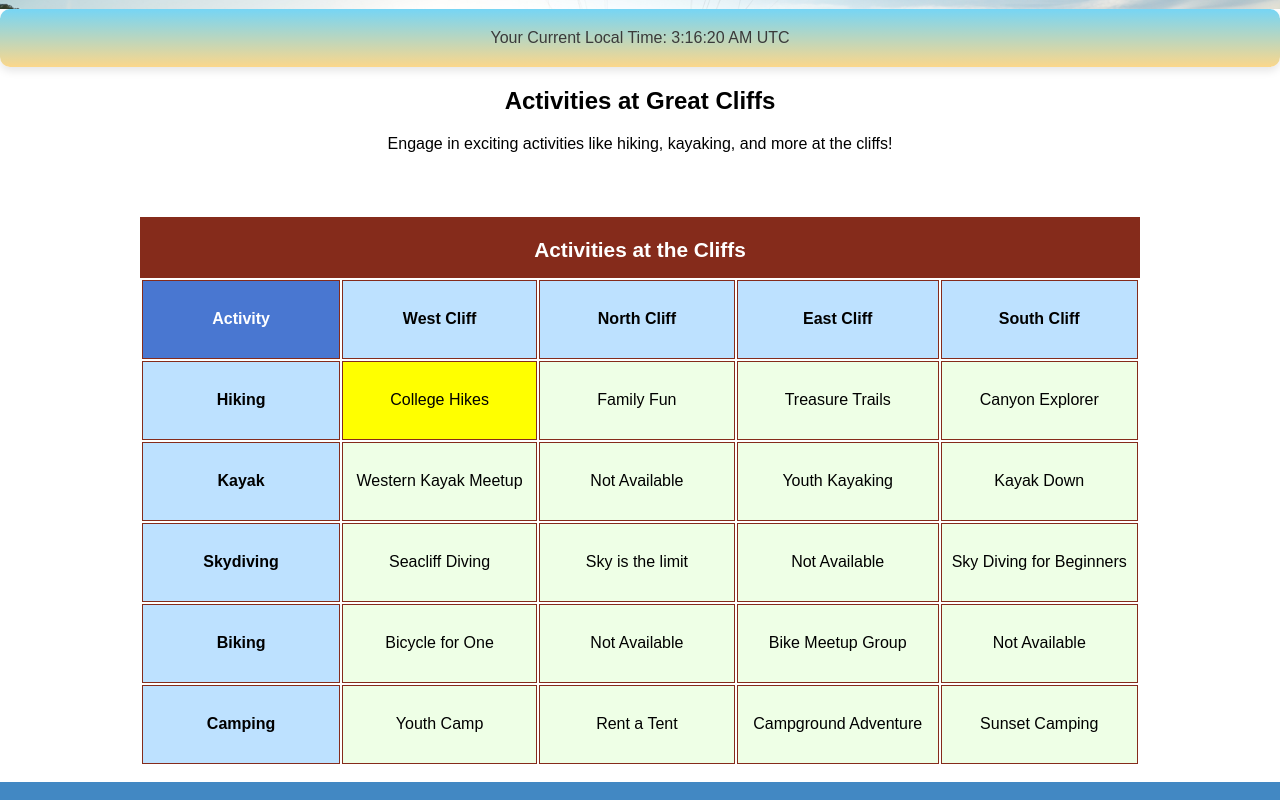
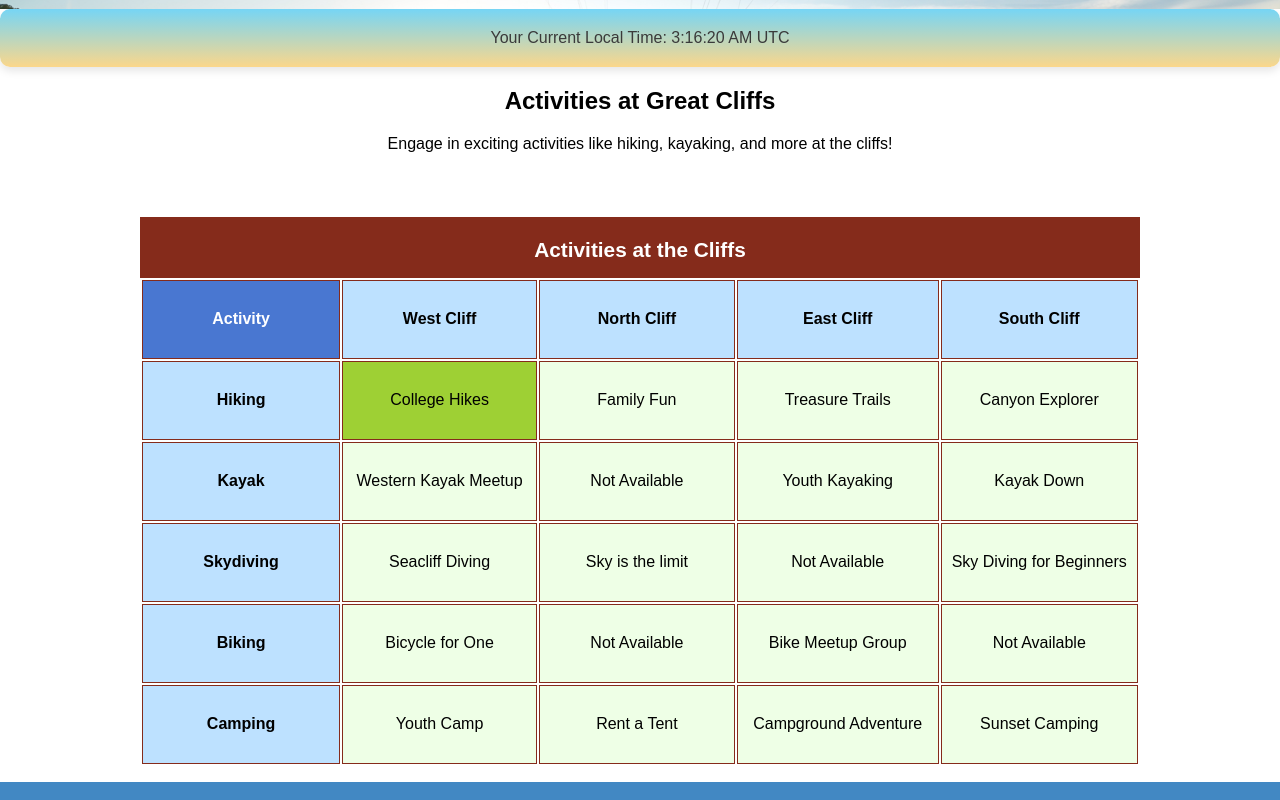
Before and after one commit to MantingHsu/homework-module1, a plain HTML site: page activities.html in a window 1280 px wide. Both pictures are taken after a click on the element "College Hikes". Shown: the part 491-1291 px from the top of the page. Drawn offline with nearby package versions, Linux system fonts and the light colour scheme.

Commit message:
week5 d1 homework

```diff
--- a/styles.css
+++ b/styles.css
@@ -420,7 +420,7 @@ input[type="submit"]:hover {
 }
 /* Highlighted state for selected cells */
 .highlighted {
-    background-color: yellow;
+    background-color: #9ed034;
 }
 
 /* Add this to prevent pointer cursor on not-selectable cells */
```
